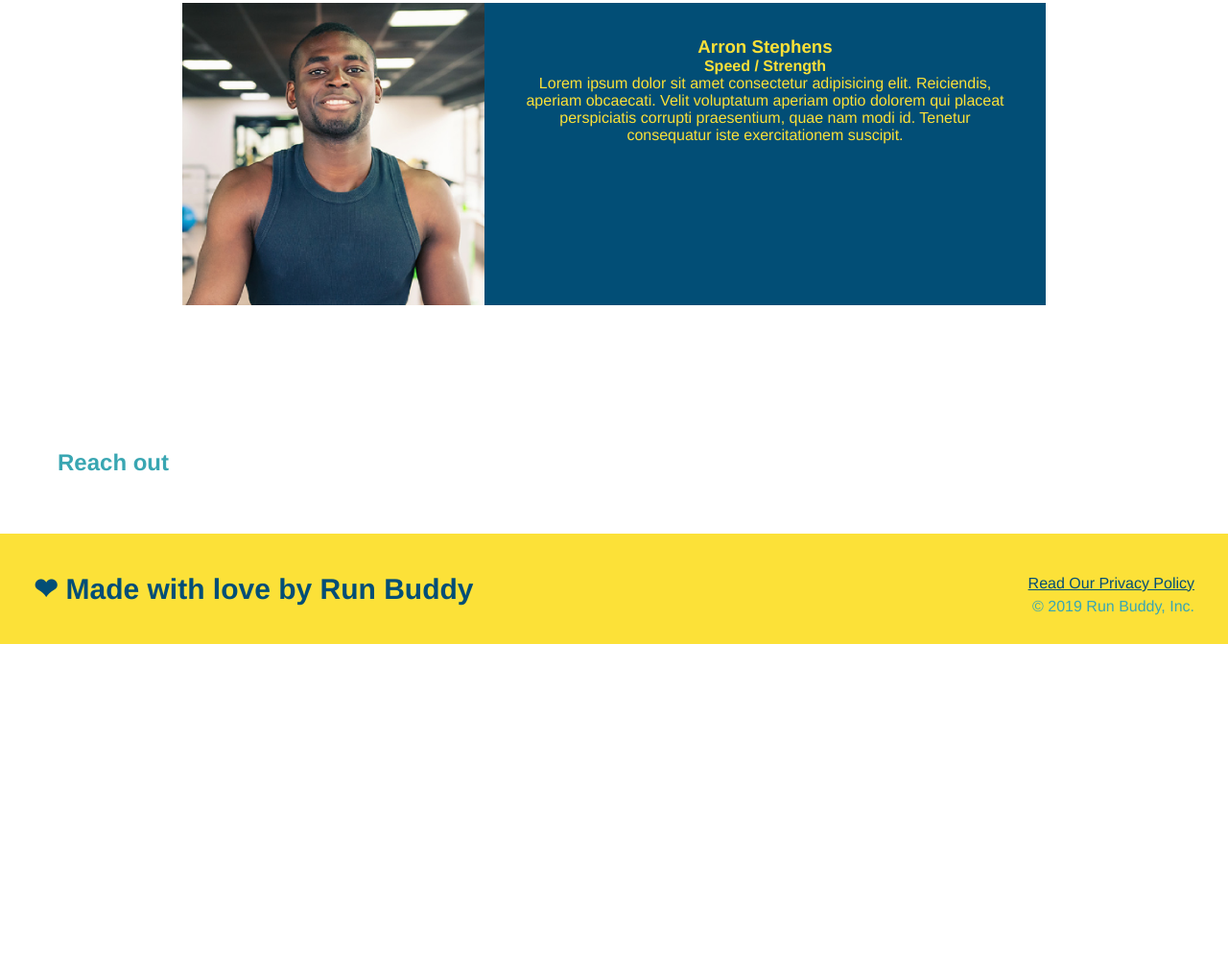
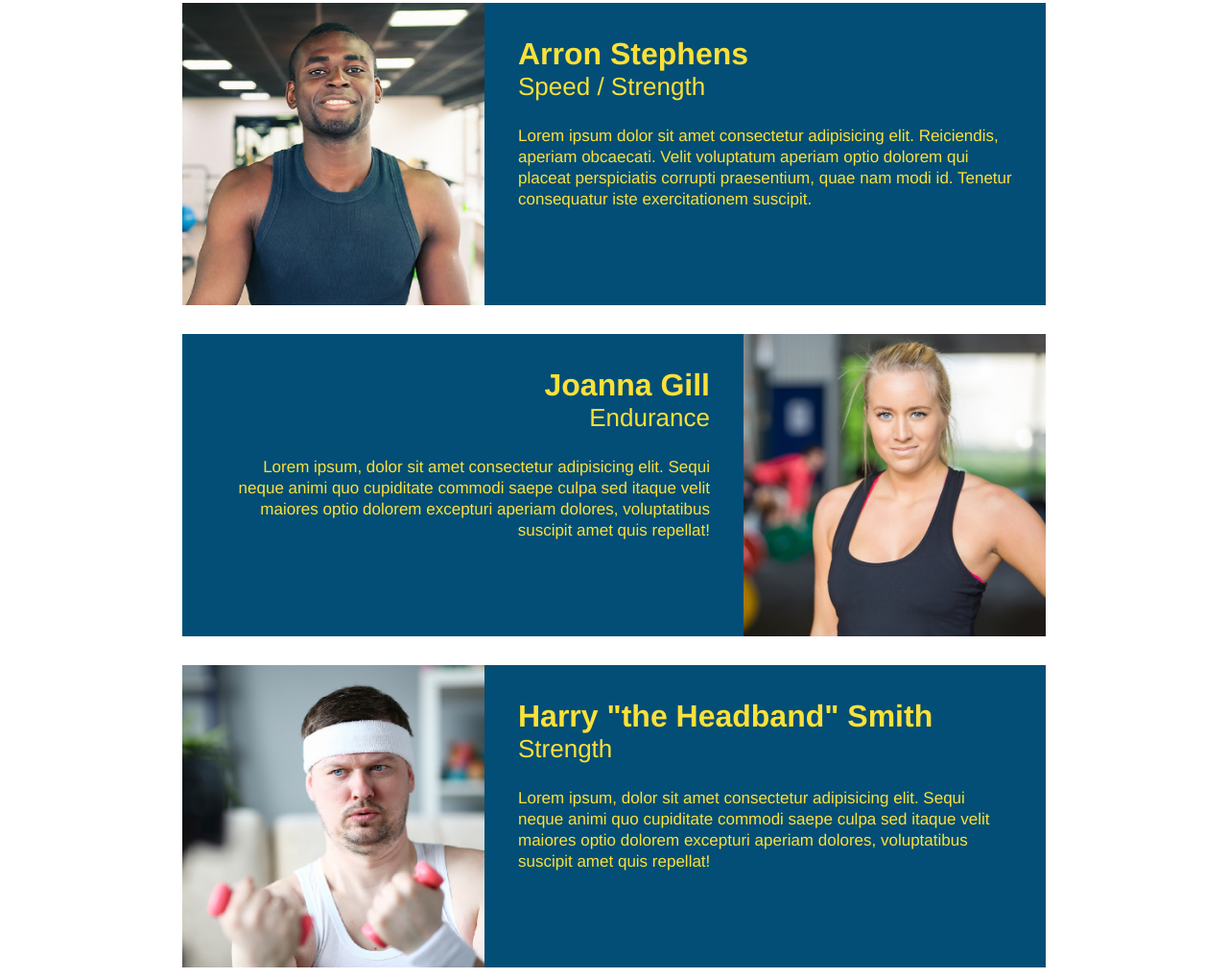
Before and after one commit to sihickman/run-buddy, a plain HTML site: page index.html in a window 1280 px wide. Shown: the part 3721-4740 px from the top of the page at 96% size. Before the commit the page ends 4392 px from the top, so only its background shows below. Drawn offline with Linux system fonts and the light colour scheme.

Commit message:
complete trainer content

```diff
--- a/assets/css/style.css
+++ b/assets/css/style.css
@@ -208,3 +208,27 @@ header h3 {
     float: left;
     width: 65%;
 }
+
+.text-left {
+    text-align: left;
+}
+
+.text-right {
+    text-align: right;
+}
+
+.trainer-bio h3 {
+    font-size: 32px;
+    margin-bottom:
+}
+
+.trainer-bio h4 {
+    font-weight: lighter;
+    font-size: 26px;
+    margin-bottom: 25px;
+}
+
+.trainer-bio p {
+    font-size: 17px;
+    line-height: 1.3;
+}
--- a/index.html
+++ b/index.html
@@ -112,13 +112,37 @@
 
             <article class="trainer">
                 <img src="assets\images\trainer-1.jpg" alt="Arron Stephens in his workout clothes, ready to pump iron" />
-                <div class="trainer-bio">
+                <div class="trainer-bio text-left">
                     <h3>Arron Stephens</h3>
                     <h4>Speed / Strength</h4>
                     <p>
                         Lorem ipsum dolor sit amet consectetur adipisicing elit. Reiciendis, aperiam obcaecati. Velit voluptatum aperiam optio dolorem qui placeat perspiciatis corrupti praesentium, quae nam modi id. Tenetur consequatur iste exercitationem suscipit.
                     </p>
                 </div>
+            </article><!-- second trainer bio -->
+            <article class="trainer">
+              <div class="trainer-bio text-right">
+                <h3>Joanna Gill</h3>
+                <h4>Endurance</h4>
+                <p>
+                  Lorem ipsum, dolor sit amet consectetur adipisicing elit. Sequi neque animi quo cupiditate commodi saepe culpa sed
+                  itaque velit maiores optio dolorem excepturi aperiam dolores, voluptatibus suscipit amet quis repellat!
+                </p>
+              </div>
+              <img src="./assets/images/trainer-2.jpg" alt="Joanna Gill cooling off after a workout" />
+            </article>
+
+            <!-- third trainer bio -->
+            <article class="trainer">
+              <img src="./assets/images/trainer-3.jpg" alt="Harry Smith wearing a headband and lifting comically small pink weights" />
+              <div class="trainer-bio text-left">
+                <h3>Harry "the Headband" Smith</h3>
+                <h4>Strength</h4>
+                <p>
+                  Lorem ipsum, dolor sit amet consectetur adipisicing elit. Sequi neque animi quo cupiditate commodi saepe culpa sed
+                  itaque velit maiores optio dolorem excepturi aperiam dolores, voluptatibus suscipit amet quis repellat!
+                </p>
+              </div>
             </article>
         </section>
 
```
